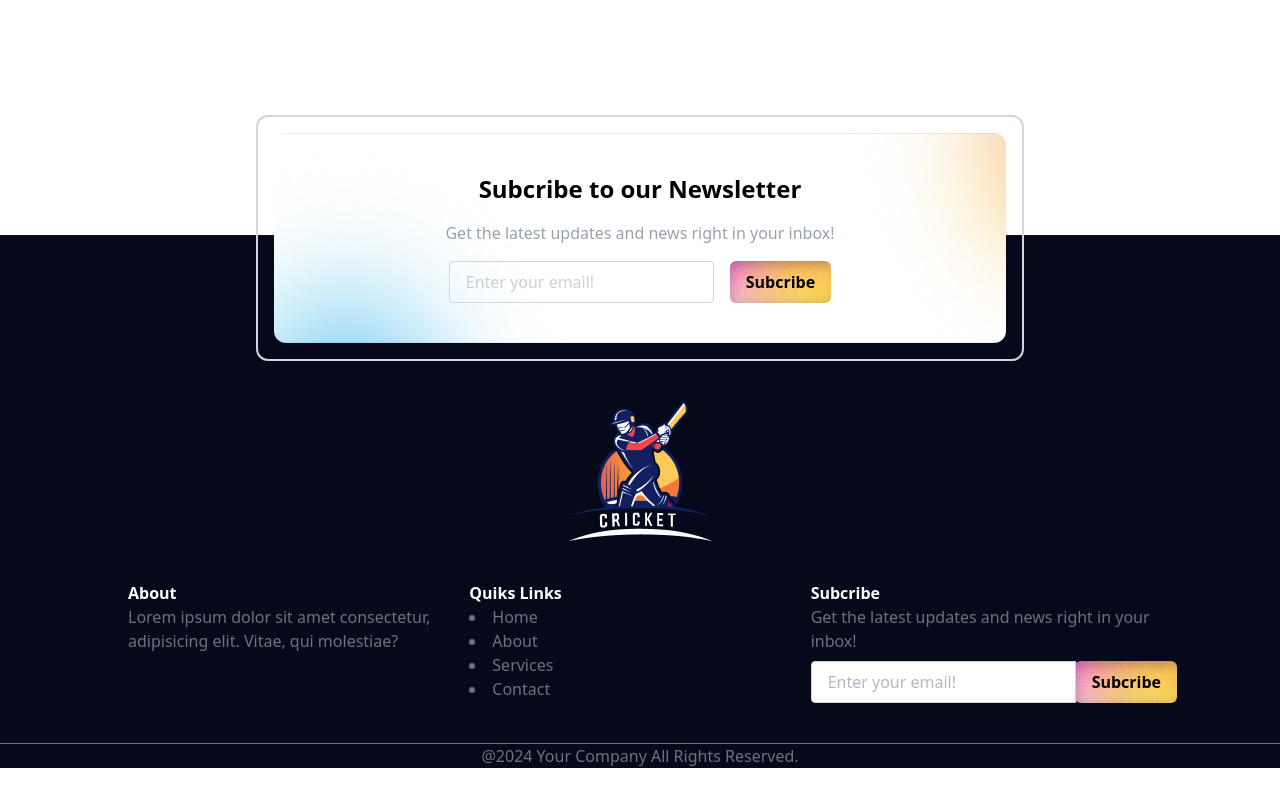
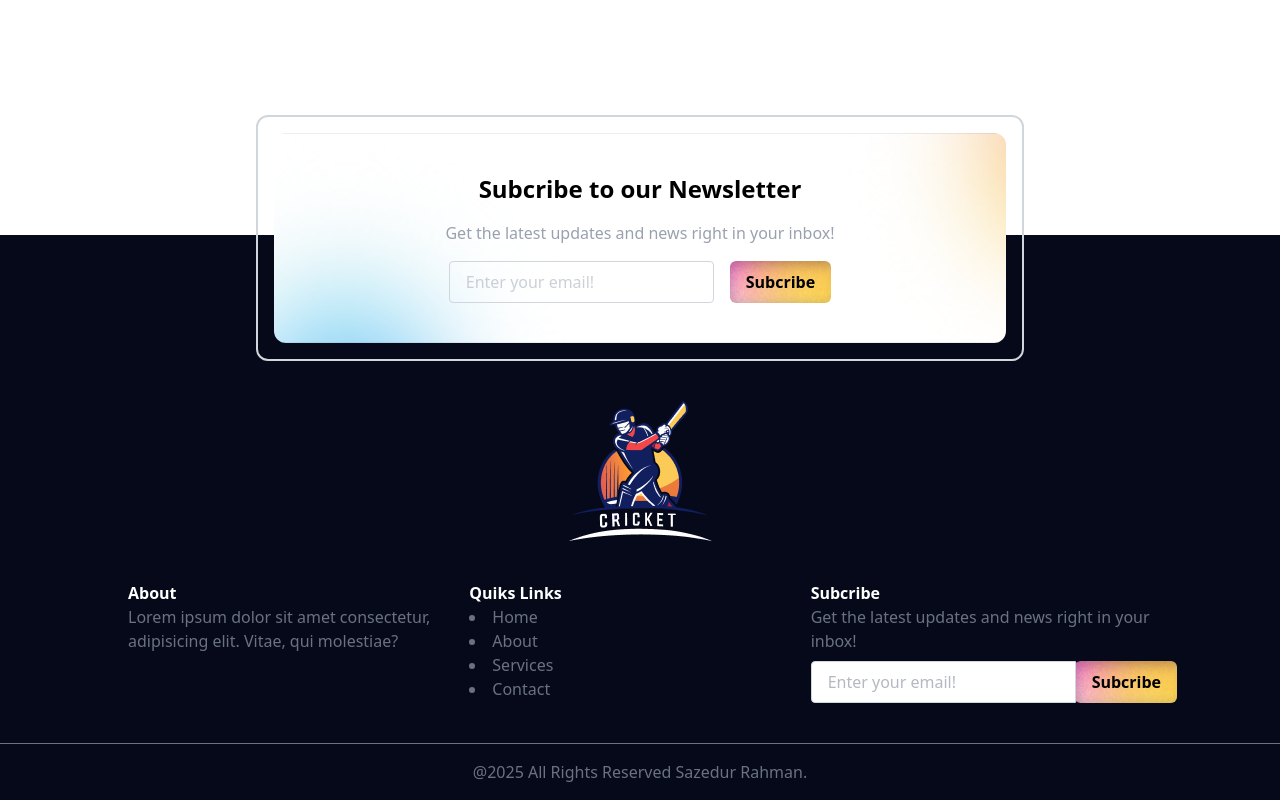
Before and after one commit to Sazedur11/cricket-team, a React (Vite) app: page / in a window 1280 px wide. Shown: the part 2831-3631 px from the top of the page. Before the commit the page ends 3599 px from the top, so only its background shows below. Built offline with nearby package versions, Linux system fonts and the light colour scheme.

Commit message:
copyright

```diff
--- a/src/components/copyright/Copyright.jsx
+++ b/src/components/copyright/Copyright.jsx
@@ -1,8 +1,8 @@
 
 const Copyright = () => {
     return (
-        <div className='w-4/5 mx-auto'>
-            <p className='text-gray-500 text-center'>@2024 Your Company All Rights Reserved.</p>
+        <div className='w-4/5 mx-auto py-4'>
+            <p className='text-gray-500 text-center'>@2025 All Rights Reserved Sazedur Rahman.</p>
         </div>
     );
 };
```
